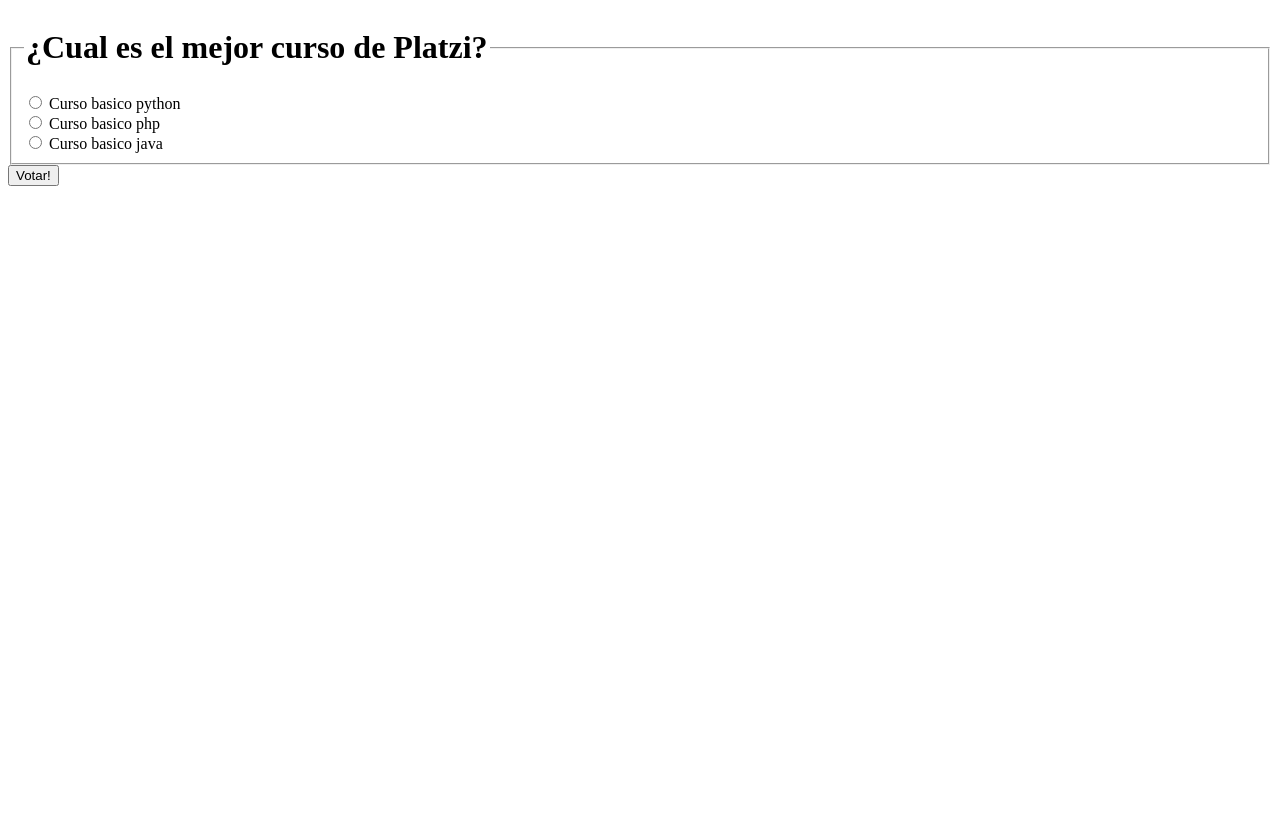
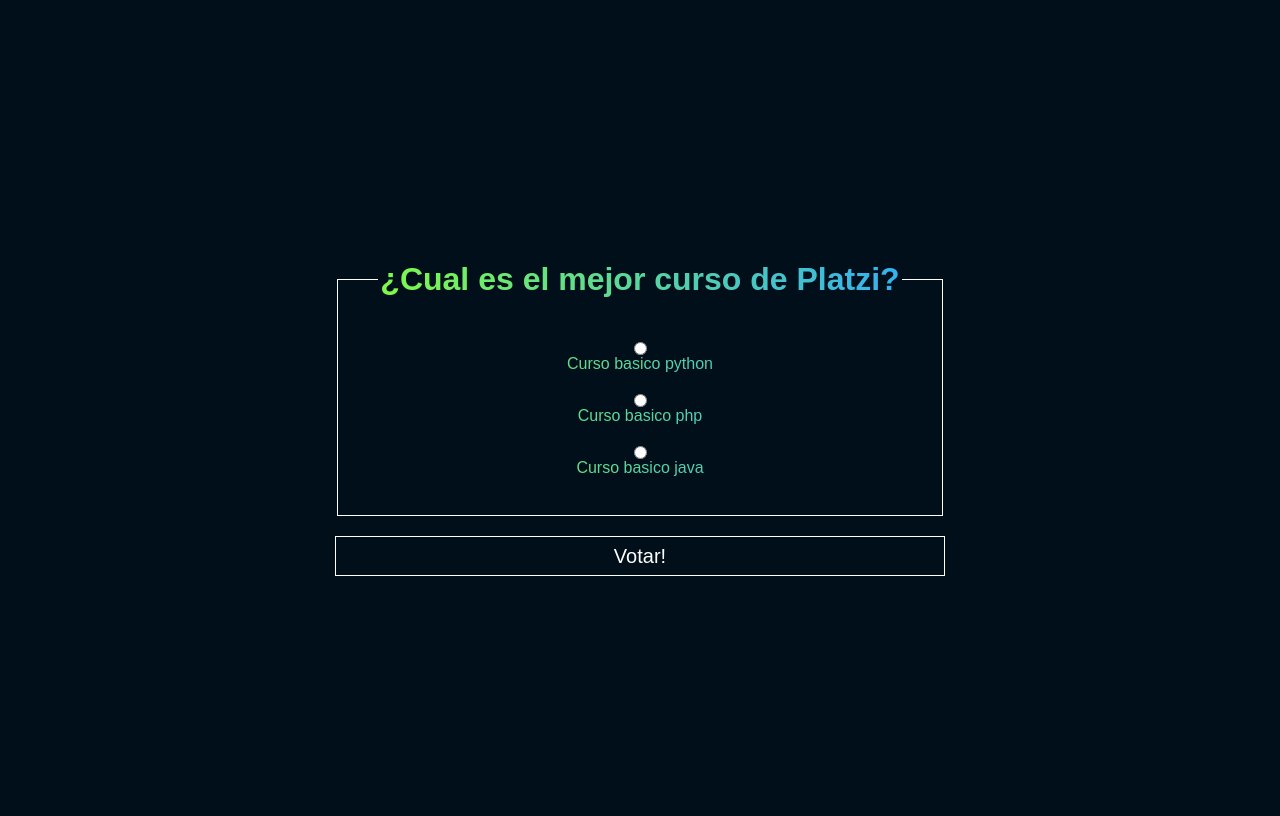
Before and after one commit to carlosgc93/practica_platzi, a Django app: page /polls/1/ in a window 1280 px wide. Before the commit the page ends 186 px from the top, so only its background shows below. Run offline with Django 4.2, Linux system fonts and the light colour scheme; data comes from the database, SQL or seed files in the repository; both versions use the stored data as it was after the commit.

Commit message:
estilos css y mejor al html

```diff
--- a/platzipremios/settings.py
+++ b/platzipremios/settings.py
@@ -118,9 +118,6 @@ USE_TZ = True
 
 STATIC_URL = 'static/'
 
-STATICFILES_DIRS = [
-    BASE_DIR / "static"
-    ]
 
 # Default primary key field type
 # https://docs.djangoproject.com/en/4.1/ref/settings/#default-auto-field
--- /dev/null
+++ b/polls/static/polls/detail.css
@@ -0,0 +1,37 @@
+
+form {
+    background: linear-gradient(
+        to right,
+        hsl(98, 100%, 62%),
+        hsl(204, 100%,  59%)
+    );
+    -webkit-background-clip: text;
+    -webkit-text-fill-color: transparent;
+    text-align: center;
+}
+fieldset {
+    align-items: center;
+    border: 1px solid white;
+    display: flex;
+    flex-direction: column;
+    justify-content: center;
+    padding: 20px 40px;
+}
+
+input[type="submit"] {
+    -webkit-text-fill-color: white;
+    background-color: hsl(205, 100%, 5%);
+    border: 1px solid white;
+    font-size: 20px;
+    height: 40px;
+    margin-top: 20px;
+    width: 100%;
+    cursor: pointer;
+}
+input[type="submit"]:hover, input[type="submit"]:active {
+    background: linear-gradient(
+        to right,
+        hsl(98, 100%, 62%),
+        hsl(204, 100%,  59%)
+    );
+}
--- a/polls/static/polls/style.css
+++ b/polls/static/polls/style.css
@@ -1,9 +1,67 @@
-li a {
-    color: green;
-    font-family: Arial;
-    font-size:large;
+body {
+    display: flex;
+    align-items: center;
+    justify-content: center;
+    flex-direction: column;
+
+    height: 100vh;
+    background: hsl(204 100% 5%);
+    font-family:  Arial, Helvetica, sans-serif;
+}
+header {
+    display: flex;
+    align-items: center;
+    justify-content: center;
+
+    padding: 50px;
+    padding-top: 100px;
+
+    height: 60px;
+    font-size: 72px;
+    color: #71632b;
+}
+ul {
+    display: flex;
+    align-items: center;
+    justify-content: center;
+    flex-direction: column;
 }
 
-body{
-    background-color: rgb(140, 174, 162);
+header, ul  {
+    background: linear-gradient(
+        to right,
+        hsl(98 100%  62%),
+        hsl(204 100% 59%)
+    );
+    -webkit-background-clip: text;
+    -webkit-text-fill-color: transparent;
+    text-align: center;
 }
+
+li {
+    display: flex;
+    align-items: center;
+    justify-content: center;
+
+    width: 400px;
+
+    border:  1px solid white;
+    padding: 50px;
+    margin-bottom: 20px;
+    font-size: 28px;
+}
+
+a {
+    color: white;
+    text-decoration: none;
+}
+
+footer {
+    display: flex;
+    align-items: center;
+    justify-content: space-evenly;
+
+    width: 100vw;
+    padding: 50px 0;
+
+}
--- a/polls/templates/polls/detail.html
+++ b/polls/templates/polls/detail.html
@@ -1,3 +1,16 @@
+{% load static %}
+
+<!DOCTYPE html>
+<html lang="en">
+  <head>
+    <meta charset="UTF-8" />
+    <meta http-equiv="X-UA-Compatible" content="IE=edge" />
+    <meta name="viewport" content="width=device-width, initial-scale=1.0" />
+    <title>{{ question.question_text }}</title>
+    <link rel="stylesheet" href=" {% static 'polls/style.css' %}">
+    <link rel="stylesheet" href=" {% static 'polls/detail.css' %}">
+  </head>
+  <body>
     <form action=" {% url 'polls:vote' question.id %}" method="POST">
         {% csrf_token %}
         <fieldset>
@@ -20,6 +33,12 @@
         </fieldset>
         <input type="submit" value="Votar!">
     </form>
+  </body>
+</html>
+
+
+
+
 
 
 {% comment %} <h1> {{ question.question_text }}</h1>
```
Also changed, not shown: polls/static/polls/reset.css (added, +48 -0 lines), polls/static/polls/result.css (added, +26 -0 lines), polls/templates/polls/index.html (+28 -4 lines), polls/templates/polls/results.html (+18 -0 lines), db.sqlite3, polls/static/images/b.jpg (deleted). Lines whose indentation alone changed are shown as unchanged.
